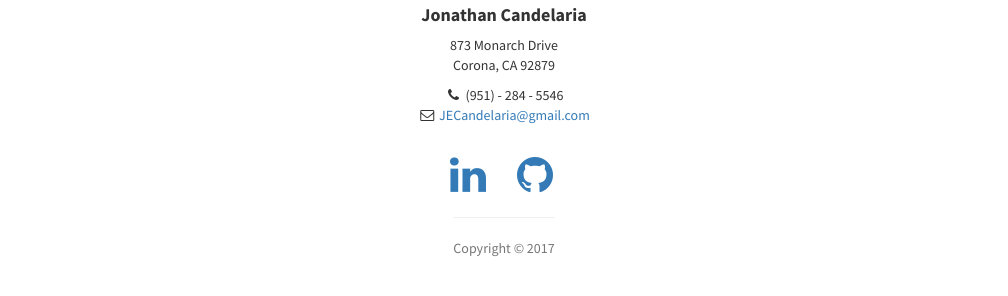
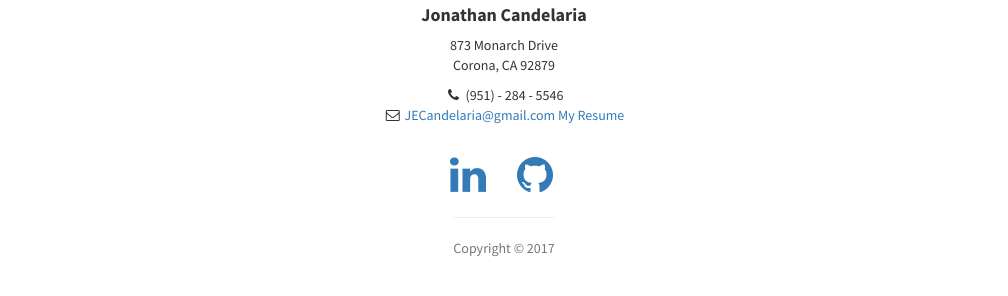
Before and after one commit to JECan/JE, a Jekyll site: the page built from index.html, in a window 1280 px wide and 900 px high, scrolled down 1983 px. Shown: the part 532-828 px from the top of the window, without its empty margins (136-1144 px from the left). Built offline with Jekyll 4.4.1, drawn with Linux system fonts in a browser that asks for light colours.

Commit message:
trying to link to resume

```diff
--- a/_includes/footer.html
+++ b/_includes/footer.html
@@ -12,6 +12,7 @@
         <ul class="list-unstyled">
           <li><i class="fa fa-phone fa-fw"></i> {{ site.telephone }}</li>
           <li><i class="fa fa-envelope-o fa-fw"></i>  <a href="mailto:{{ site.email }}">{{ site.email }}</a>
+          <a href="../jonathan-candelaria-resume.pdf">My Resume</a>
           </li>
         </ul>
         <br>
```
